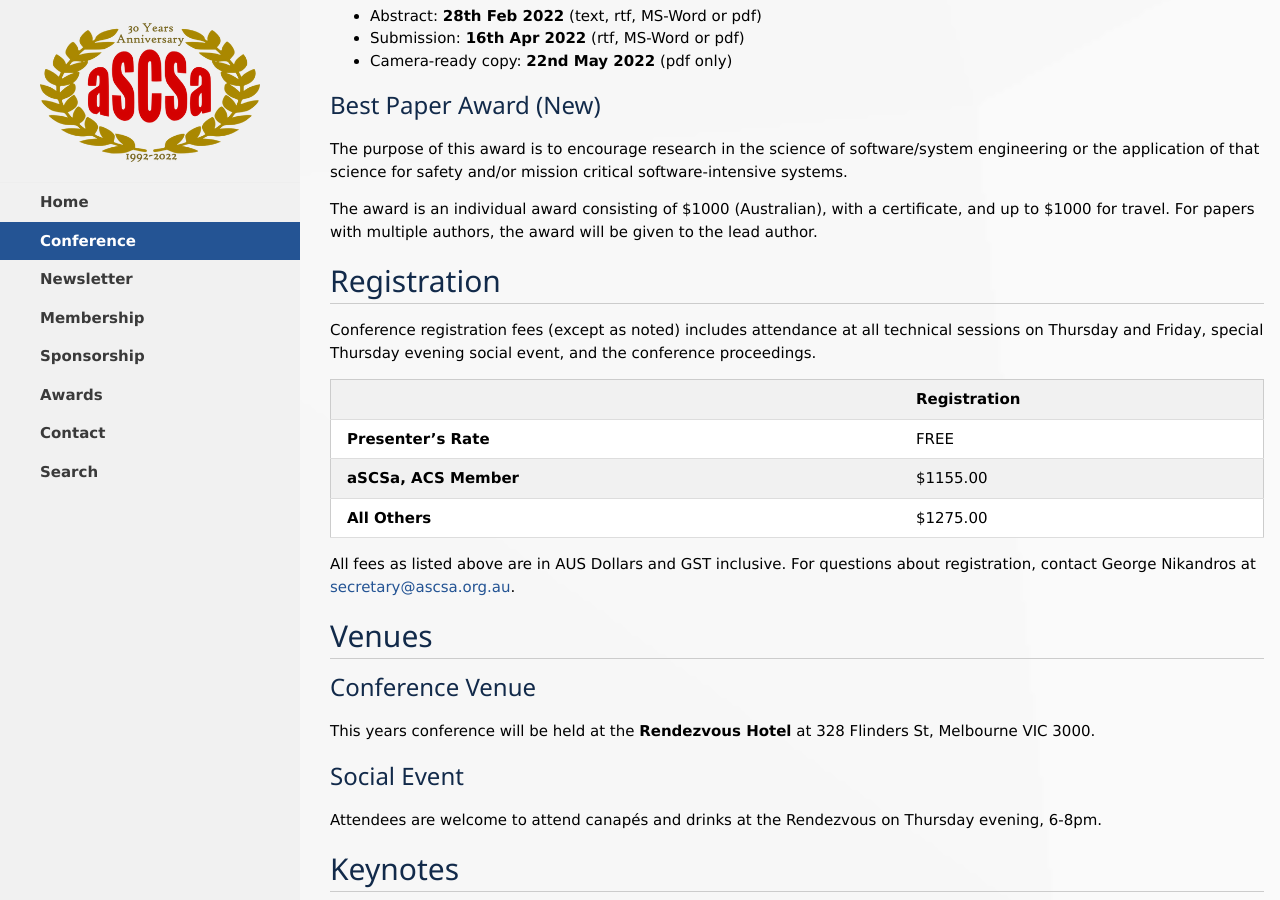
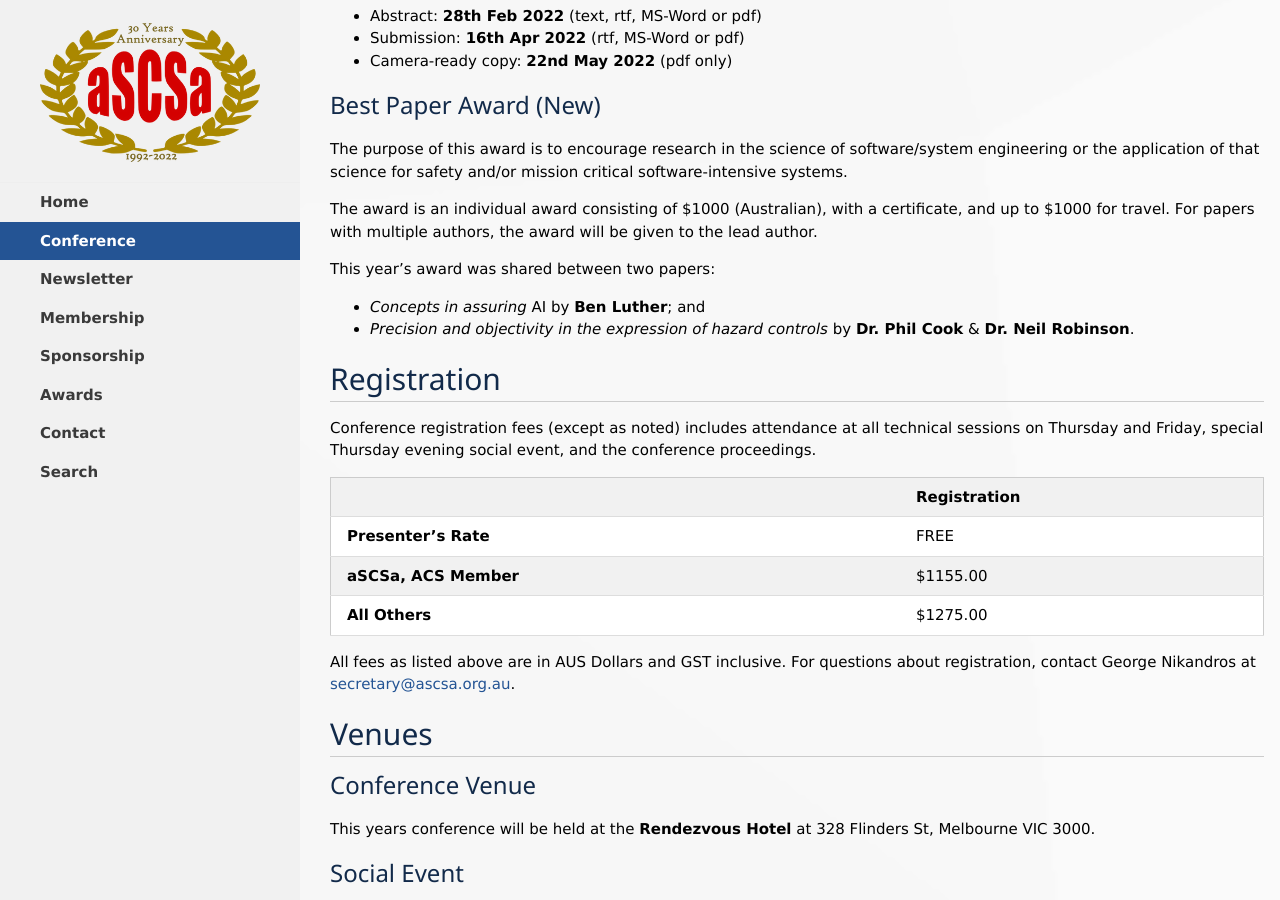
Before and after one commit to aus-safety-critical-systems-assoc/aus-safety-critical-systems-assoc.github.io, a Jekyll site: the page built from _conferences/2022.markdown, in a window 1280 px wide and 900 px high, scrolled down 1319 px. Built offline with Jekyll 4.4.1, drawn with Linux system fonts in a browser that asks for light colours; some of the changed text lies outside the part shown.

Commit message:
Added best paper awards.

```diff
--- a/_conferences/2018.markdown
+++ b/_conferences/2018.markdown
@@ -66,10 +66,10 @@
 ### Presentations and Papers
 
 | **Speaker** | **Title** |
-| R. Feodoroff | Back to the Future: Pollock versus Toulmin ([Presentation](/assets/docs/conferences/2018/ASSC2018%20-%20R%20Feodoroff%20-%20Back%20to%20the%20Future%20-%20Pollock%20versus%20Toulmin%20(Presentation).pdf) & [Paper](/assets/docs/conferences/2018/ASSC2018%20-%20R%20Feodoroff%20-%20Back%20to%20the%20Future%20-%20Pollock%20versus%20Toulmin%20(Paper).pdf)) |
+| <b><i class="fa fa-trophy"></i> Best Paper Award</b><br>R. Feodoroff | Back to the Future: Pollock versus Toulmin ([Presentation](/assets/docs/conferences/2018/ASSC2018%20-%20R%20Feodoroff%20-%20Back%20to%20the%20Future%20-%20Pollock%20versus%20Toulmin%20(Presentation).pdf) & [Paper](/assets/docs/conferences/2018/ASSC2018%20-%20R%20Feodoroff%20-%20Back%20to%20the%20Future%20-%20Pollock%20versus%20Toulmin%20(Paper).pdf)) |
 | D. Grivicic | Tensions between Safety Cases and STAMP ([Presentation](/assets/docs/conferences/2018/ASSC2018%20-%20D%20Grivicic%20-%20Tensions%20between%20Safety%20Cases%20and%20STAMP%20(Presentation).pdf) & [Paper](/assets/docs/conferences/2018/ASSC2018%20-%20D%20Grivicic%20-%20Tensions%20between%20Safety%20Cases%20and%20STAMP%20-%20Why%20do%20they%20disagree%20and%20who%20is%20right%20(Paper).pdf)) |
 | A. Hussey | A Lean Approach to CENELEC Compliance ([Presentation](/assets/docs/conferences/2018/ASSC2018%20-%20A%20Hussey%20-%20A%20Lean%20Approach%20to%20CENELEC%20Compliance%20(Presentation).pdf) & [Paper](/assets/docs/conferences/2018/ASSC2018%20-%20A%20Hussey%20-%20A%20Lean%20Approach%20to%20CENELEC%20Compliance%20(Paper).pdf)) |
-| B. Hutchinson, S. Dekker, & A. Rae | Fantasy Planning: The gap between systems of safety and safety of systems ([Presentation](/assets/docs/conferences/2018/ASSC2018%20-%20B%20Hutchinson%2C%20S%20Dekker%2C%20%26%20A%20Rae%20-%20Fantasy%20Planning%20-%20The%20gap%20between%20systems%20of%20safety%20and%20safety%20of%20systems%20(Presentation).pdf) & [Paper](/assets/docs/conferences/2018/ASSC2018%20-%20B%20Hutchinson%2C%20S%20Dekker%2C%20%26%20A%20Rae%20-%20Fantasy%20Planning%20-%20The%20gap%20between%20systems%20of%20safety%20and%20safety%20of%20systems%20(Paper).pdf)) |
+| <b><i class="fa fa-trophy"></i> Best Paper Award</b><br>B. Hutchinson,<br>S. Dekker, & A. Rae | Fantasy Planning: The gap between systems of safety and safety of systems ([Presentation](/assets/docs/conferences/2018/ASSC2018%20-%20B%20Hutchinson%2C%20S%20Dekker%2C%20%26%20A%20Rae%20-%20Fantasy%20Planning%20-%20The%20gap%20between%20systems%20of%20safety%20and%20safety%20of%20systems%20(Presentation).pdf) & [Paper](/assets/docs/conferences/2018/ASSC2018%20-%20B%20Hutchinson%2C%20S%20Dekker%2C%20%26%20A%20Rae%20-%20Fantasy%20Planning%20-%20The%20gap%20between%20systems%20of%20safety%20and%20safety%20of%20systems%20(Paper).pdf)) |
 | V. Madasu & K. Anderson | [Autonomous Vehicles for Public Transportation in Australia](/assets/docs/conferences/2018/ASSC2018%20-%20V%20Madasu%20and%20K%20Anderson%20-%20Autonomous%20Vehicles%20for%20Public%20Transportation%20in%20Australia.pdf) |
 | D. Reinhardt | ["Strengthening and Integrating System Safety Engineering for Australia's Future" - OneSky](/assets/docs/conferences/2018/ASSC2018%20-%20D%20Reinhardt%20-%20Strengthening%20and%20Integrating%20System%20Safety%20Engineering%20for%20Australia's%20Future.pdf) |
 | J.Sciortino & M. Shadbolt | [Safe Autonomous Systems Require Changes in Business Relationships](/assets/docs/conferences/2018/ASSC2018%20-%20J%20Sciortino%20and%20M%20Shadbolt%20-%20Safe%20Autonomous%20Systems%20Require%20Changes%20in%20Business%20Relationships.pdf) |
--- a/_conferences/2022.markdown
+++ b/_conferences/2022.markdown
@@ -50,6 +50,10 @@
 The purpose of this award is to encourage research in the science of software/system engineering or the application of that science for safety and/or mission critical software-intensive systems.
 
 The award is an individual award consisting of $1000 (Australian), with a certificate, and up to $1000 for travel. For papers with multiple authors, the award will be given to the lead author.
+
+This year's award was shared between two papers:
+- *Concepts in assuring* AI by **Ben Luther**; and
+- *Precision and objectivity in the expression of hazard controls* by **Dr. Phil Cook** & **Dr. Neil Robinson**.
 
 ## Registration
 Conference registration fees (except as noted) includes attendance at all technical sessions on Thursday and Friday, special Thursday evening social event, and the conference proceedings.
@@ -120,7 +124,7 @@
 | 11:40 | 12:20 | Marceline Overduin (Frazer-Nash) | Assuring autonomy – An examination of the literature and directions for applied research |
 | 12:20 | 12:30 | *Sponsors - Dedicated Systems* | |
 | 12:30 | 13:30 | *Lunch* | |
-| 13:30 | 14:10 | Ben Luther (Nova Systems) | [Concepts in assuring AI](/assets/docs/conferences/2022/ASSC2022%20-%20Ben%20Luther%20-%20Concepts%20in%20assuring%20AI.pdf){:target="_blank"} |
+| 13:30 | 14:10 | <b><i class="fa fa-trophy"></i> Best Paper Award</b><br>Ben Luther (Nova Systems) | [Concepts in assuring AI](/assets/docs/conferences/2022/ASSC2022%20-%20Ben%20Luther%20-%20Concepts%20in%20assuring%20AI.pdf){:target="_blank"} |
 | 14:10 | 14:50 | Ganesh Pai (KBR / NASA Ames Research Center) | Navigating the Assurance Landscape for Certification of Machine Learning in Civil Aviation |
 | 14:50 | 15:20 | *Break* | |
 | 15:20 | 16:00 | Murray Bailes | [Operational Hazard Analysis](/assets/docs/conferences/2022/ASSC2022%20-%20Murray%20Bailes%20-%20Operational%20Hazard%20Analysis.pdf){:target="_blank"} |
@@ -135,7 +139,7 @@
 | 09:45 | 10:25 | Ben Marsh (Nova Systems) | Conducting STPA in an MBSE Environment |
 | 10:25 | 10:35 | *Sponsors - KJR* | |
 | 10:35 | 11:00 | *Break* | |
-| 11:00 | 11:40 | Dr. Phil Cook & Dr. Neil Robinson (RGB Assurance) | [Precision and objectivity in the expression of hazard controls](/assets/docs/conferences/2022/ASSC2022%20-%20Phil%20Cook%20-%20Precision%20and%20objectivity%20in%20the%20expression%20of%20hazard%20controls.pdf){:target="_blank"} |
+| 11:00 | 11:40 | <b><i class="fa fa-trophy"></i> Best Paper Award</b><br>Dr. Phil Cook & Dr. Neil Robinson (RGB Assurance) | [Precision and objectivity in the expression of hazard controls](/assets/docs/conferences/2022/ASSC2022%20-%20Phil%20Cook%20-%20Precision%20and%20objectivity%20in%20the%20expression%20of%20hazard%20controls.pdf){:target="_blank"} |
 | 11:40 | 12:20 | Dr. Andrew Hussey & Maria Hill (Hitachi Rail) (remote) | System and Software Assurance for AI Applications |
 | 12:20 | 12:30 | *Sponsors - RGB* | |
 | 12:30 | 13:30 | *Lunch* | |
--- a/_conferences/2023.markdown
+++ b/_conferences/2023.markdown
@@ -51,10 +51,12 @@
 - Submission: **25th Aug 2023** (rtf, MS-Word or pdf)
 - Camera-ready copy: **13th Oct 2023** (pdf only)
 
-### Best Paper Award (New)
+### Best Paper Award
 The purpose of this award is to encourage research in the science of software/system engineering or the application of that science for safety and/or mission critical software-intensive systems.
 
 The award is an individual award consisting of $1000 (Australian), with a certificate, and up to $1000 for travel. For papers with multiple authors, the award will be given to the lead author.
+
+This year's award was presented to *Quantifying human reliability in safety analysis – How useful is it?* by **Andy Gabler** and **Keryn Pauley**.
 
 ## Registration
 Conference registration fees (except as noted) includes attendance at all technical sessions on Wednesday and Thursday, special Thursday evening social event, and the conference proceedings.
@@ -150,7 +152,7 @@
 | 14:00 | 14:35 | Dr Kelvin Ross | [*Validation Driven Machine Learning (VDML): A Systematic Approach to ML Model Training and Validation*](/assets/docs/conferences/2023/ASSC%202023%20-%20KJR%20-%20Slides.pdf){:target="_blank"} |
 | 14:35 | 14:55 | *Break* | |
 | 14:55 | 15:30 | Martin Hughes (Hitachi Rail) | *Human factors in the context of EN50128* ([Paper](/assets/docs/conferences/2023/ASSC%202023%20-%20Martin%20Hughes%20-%20An%20empirical%20study%20of%20the%20practical%20application%20of%20EN50128%20to%20Software%20Engineering.pdf){:target="_blank"} and [Presentation](/assets/docs/conferences/2023/ASSC%202023%20-%20Martin%20Hughes%20-%20Slides.pdf){:target="_blank"}) |
-| 15:30 | 16:05 | Andy Gabler (Acmena) | *Quantifying human reliability in safety analysis – How useful is it?* ([Paper](/assets/docs/conferences/2023/ASSC%202023%20-%20Andy%20Gabler%20-%20Quantifying%20Human%20Reliability%20in%20Safety%20Analysis.pdf){:target="_blank"} and [Presentation](/assets/docs/conferences/2023/ASSC%202023%20-%20Pauley%20and%20Gabler%20-%20Slides.pdf){:target="_blank"}) |
+| 15:30 | 16:05 | <b><i class="fa fa-trophy"></i> Best Paper Award</b><br>Andy Gabler &<br>Keryn Pauley (Acmena) | *Quantifying human reliability in safety analysis – How useful is it?* ([Paper](/assets/docs/conferences/2023/ASSC%202023%20-%20Andy%20Gabler%20-%20Quantifying%20Human%20Reliability%20in%20Safety%20Analysis.pdf){:target="_blank"} and [Presentation](/assets/docs/conferences/2023/ASSC%202023%20-%20Pauley%20and%20Gabler%20-%20Slides.pdf){:target="_blank"}) |
 | 16:05 | 16:40 | Ray Feodoroff | *Human Orientedness of System Safety* ([Paper](/assets/docs/conferences/2023/ASSC%202023%20-%20Ray%20Feodoroff%20-%20Human%20Orientedness%20of%20System%20Safety.pdf){:target="_blank"} and [Presentation](/assets/docs/conferences/2023/ASSC%202023%20-%20Ray%20Feodoroff%20-%20Slides.pdf){:target="_blank"}) |
 
 #### Thursday, 19th Oct
```
